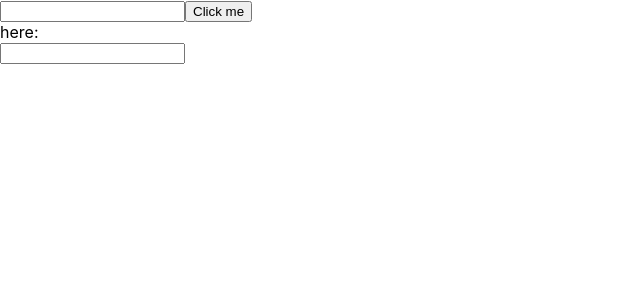
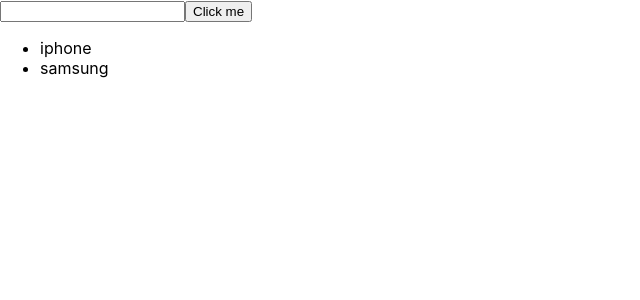
Before and after one commit to sejoxweb/ReactB102_class_19, a React (Create React App) app: page / in a window 1280 px wide. Shown: the top 300 px of the page, without its empty margins (0-640 px from the left). Built offline with nearby package versions, Linux system fonts and the light colour scheme.

Commit message:
product list

```diff
--- a/src/App.js
+++ b/src/App.js
@@ -3,11 +3,13 @@
 import Input from "./components/Input";
 import Button from "./components/Button";
 import InputTwo from "./components/InputTwo";
+import ProductsList from "./components/ProductsList";
 
 function App() {
   const [inputValue, setInputValue] = useState(""); //"" [state, setState]
-  const [showValue, setShowValue] = useState("");
-
+  //const [showValue, setShowValue] = useState("");
+  const [products, setProducts] = useState(["iphone", "samsung"]);
+  console.log("products>>>", products);
   const handleChange = (e) => {
     //console.log("value>>>", e.target.value);
     //inputValue = e.target.value;
@@ -17,8 +19,18 @@
   // console.log("inputValue>>>", inputValue);
 
   const handleClick = () => {
-    setShowValue(inputValue);
+    // setShowValue(inputValue);
+    //1st aproach
+    // const tempProducts = [...products];
+    // tempProducts.push(inputValue);
+    // console.log("sdfsfd", tempProducts);
+    // setProducts(tempProducts);
+    //2nd aproach
+    setProducts([...products, inputValue]);
   };
+
+  // const product1 = "iphone";
+  // const product2 = "samsung";
 
   return (
     <div>
@@ -28,8 +40,10 @@
       {/* <button onClick={handleClick}>Click me</button> */}
       {/* <div>here: {showValue}</div> */}
       {/* properties to be called as "props" */}
-      <Output value={showValue} here="here:" />
-      <InputTwo />
+      {/* <Output value={showValue} here="here:" /> */}
+      {/* <InputTwo /> */}
+      {/* products here */}
+      <ProductsList products={products} />
     </div>
   );
 }
--- /dev/null
+++ b/src/components/ProductsList.js
@@ -0,0 +1,13 @@
+import React from "react";
+
+const ProductsList = ({ products }) => {
+  return (
+    <ul>
+      {products.map((product, i) => (
+        <li key={i}>{product}</li>
+      ))}
+    </ul>
+  );
+};
+
+export default ProductsList;
```
